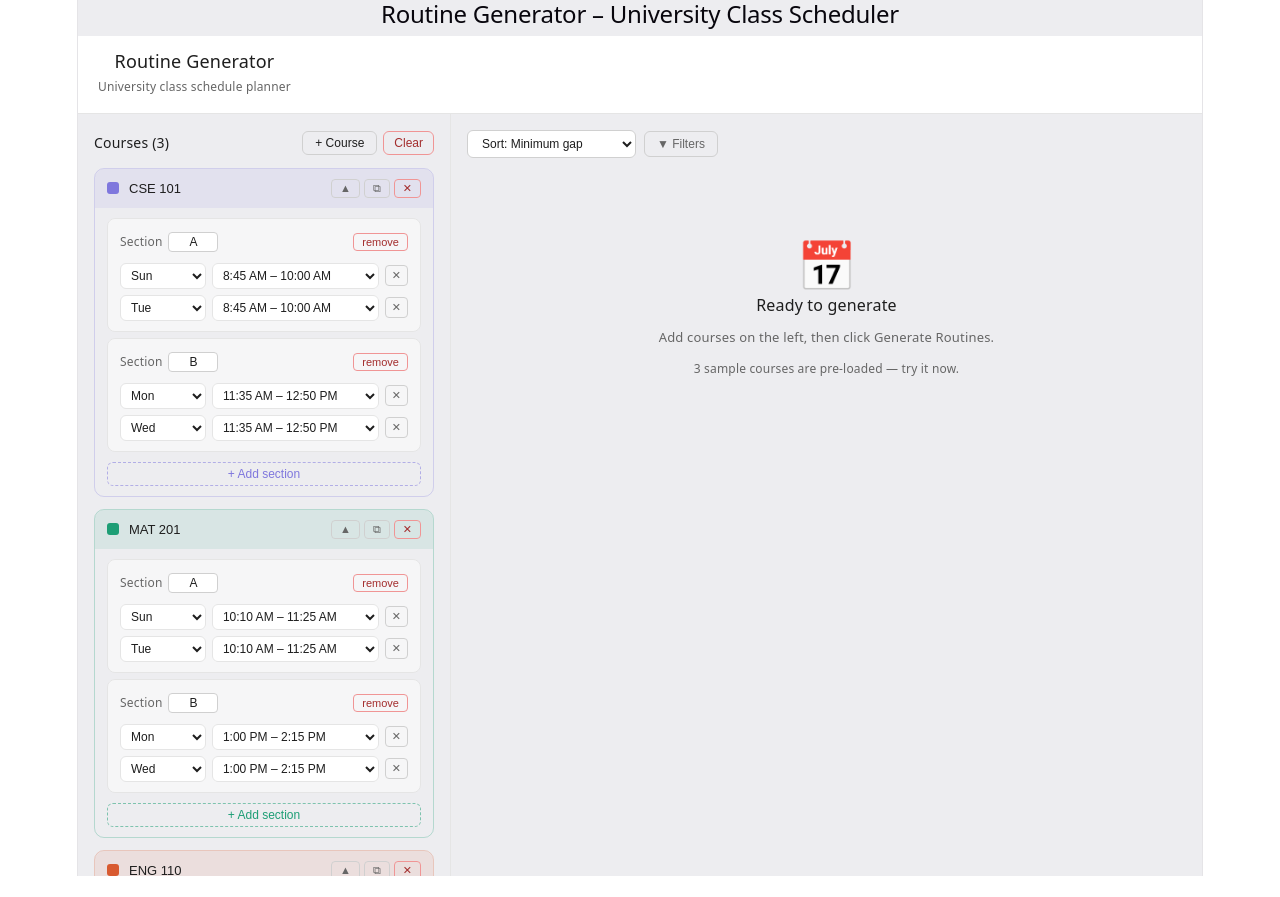
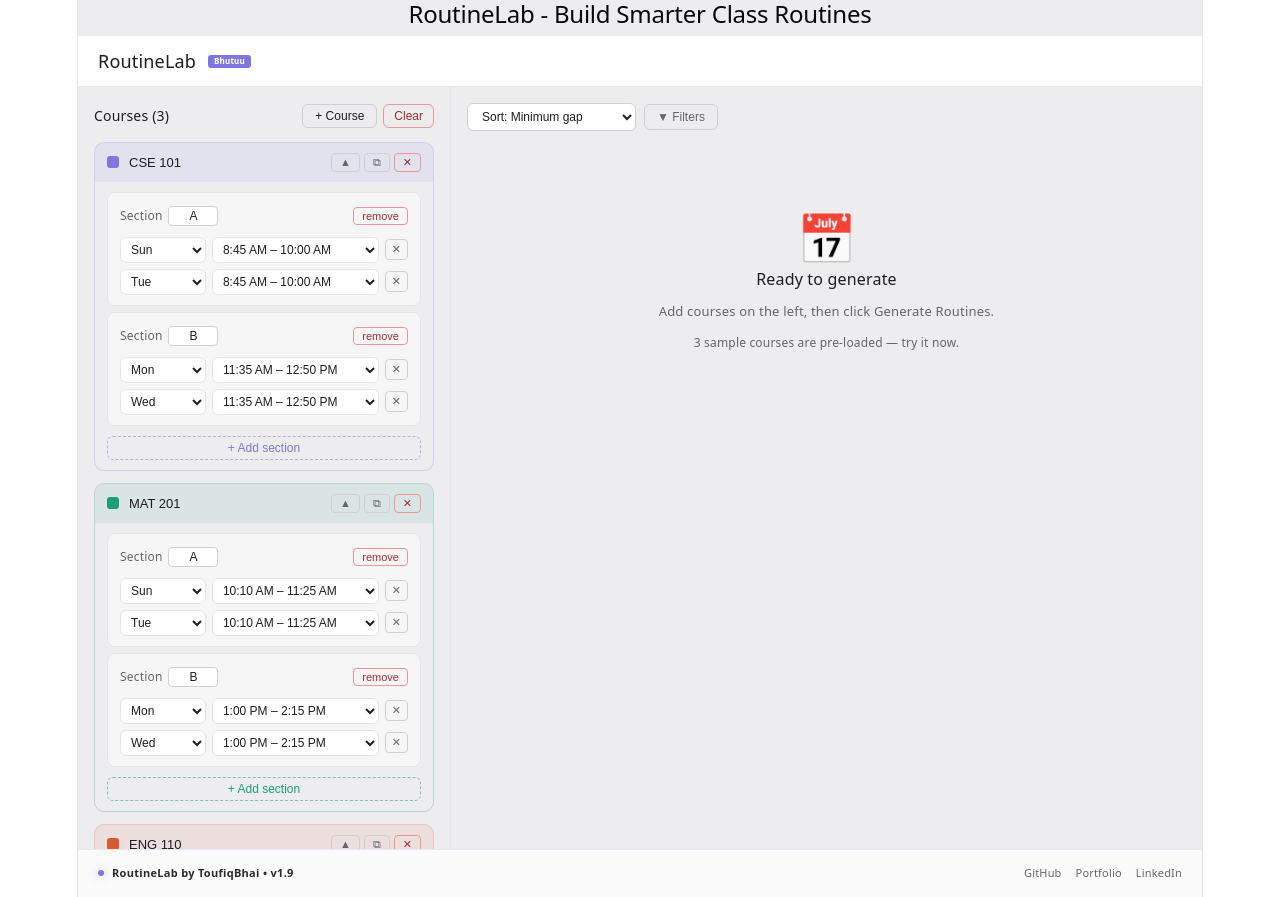
Before and after one commit to toufiq4531/University-Routine-Generator-EWU, a React (Vite) app: page / in a window 1280 px wide. Before the commit the page ends 876 px from the top, so only its background shows below. Built offline with nearby package versions, Linux system fonts and the light colour scheme.

Commit message:
update title, enhance image export

```diff
--- a/index.html
+++ b/index.html
@@ -4,7 +4,7 @@
     <meta charset="UTF-8" />
     <link rel="icon" type="image/svg+xml" href="/favicon.svg" />
     <meta name="viewport" content="width=device-width, initial-scale=1.0" />
-    <title>routine-generator</title>
+    <title>RoutineLab</title>
   </head>
   <body>
     <div id="root"></div>
--- a/package.json
+++ b/package.json
@@ -10,6 +10,7 @@
     "preview": "vite preview"
   },
   "dependencies": {
+    "html2canvas": "^1.4.1",
     "react": "^19.2.5",
     "react-dom": "^19.2.5"
   },
--- a/src/App.tsx
+++ b/src/App.tsx
@@ -1,4 +1,5 @@
 import { useState, useEffect, useRef, useMemo } from "react";
+import html2canvas from "html2canvas";
 
 // ─── CONFIG ─────────────────────────────────────────────────────────────────
 const TIME_SLOTS = [
@@ -152,60 +153,39 @@ const LS_KEY = "routine_gen_v3";
 function loadState() { try { const d = localStorage.getItem(LS_KEY); return d ? JSON.parse(d) : null; } catch { return null; } }
 function saveState(s) { try { localStorage.setItem(LS_KEY, JSON.stringify(s)); } catch { } }
 
-// ─── PNG EXPORT ──────────────────────────────────────────────────────────────
-async function downloadRoutineAsPng(routineEl, routineNum) {
-  // Build a self-contained HTML snapshot and open it, then use canvas
-  // We'll use a simpler approach: serialize the element to SVG via foreignObject
-  // Then draw on canvas
-  const { width, height } = routineEl.getBoundingClientRect();
-  const html = routineEl.outerHTML;
-  const styles = Array.from(document.styleSheets).map(ss => {
-    try { return Array.from(ss.cssRules).map(r => r.cssText).join("\n"); } catch { return ""; }
-  }).join("\n");
+// ─── EXPORT TO IMAGE ──────────────────────────────────────────────────────────
+async function downloadRoutineAsImage(element, routineNum) {
+  try {
+    const canvas = await html2canvas(element, {
+      scale: 2,
+      useCORS: true,
+      allowTaint: true,
+      backgroundColor: "#ffffff",
+      logging: false,
+    });
 
-  const svg = `<svg xmlns="http://www.w3.org/2000/svg" width="${width}" height="${height}">
-    <foreignObject width="${width}" height="${height}">
-      <div xmlns="http://www.w3.org/1999/xhtml">
-        <style>
-          body { margin:0; font-family: system-ui, sans-serif; background: #fff; color: #111; }
-          * { box-sizing: border-box; }
-          ${styles}
-        </style>
-        ${html}
-      </div>
-    </foreignObject>
-  </svg>`;
+    canvas.toBlob((blob) => {
+      if (!blob) {
+        alert("Failed to create image. Please try again.");
+        return;
+      }
 
-  const blob = new Blob([svg], { type: "image/svg+xml;charset=utf-8" });
-  const url = URL.createObjectURL(blob);
-  const img = new Image();
-  img.onload = () => {
-    const canvas = document.createElement("canvas");
-    const dpr = window.devicePixelRatio || 2;
-    canvas.width = width * dpr;
-    canvas.height = height * dpr;
-    const ctx = canvas.getContext("2d");
-    ctx.scale(dpr, dpr);
-    ctx.fillStyle = "#ffffff";
-    ctx.fillRect(0, 0, width, height);
-    ctx.drawImage(img, 0, 0, width, height);
-    URL.revokeObjectURL(url);
-    canvas.toBlob(pngBlob => {
-      const a = document.createElement("a");
-      a.href = URL.createObjectURL(pngBlob);
-      a.download = `routine-${routineNum}.png`;
-      a.click();
+      const url = URL.createObjectURL(blob);
+      const link = document.createElement("a");
+      link.href = url;
+      link.download = `routine-${routineNum}-${new Date().toISOString().split("T")[0]}.png`;
+      document.body.appendChild(link);
+      link.click();
+      document.body.removeChild(link);
+      URL.revokeObjectURL(url);
     }, "image/png");
-  };
-  img.onerror = () => {
-    // fallback: just download SVG
-    const a = document.createElement("a");
-    a.href = url;
-    a.download = `routine-${routineNum}.svg`;
-    a.click();
-  };
-  img.src = url;
+  } catch (error) {
+    console.error("Download failed:", error);
+    alert("Failed to download routine. Please ensure all content is loaded and try again.");
+  }
 }
+
+
 
 // ─── FULL WEEKLY GRID ────────────────────────────────────────────────────────
 function WeeklyGrid({ sections, courseMap, courseColors }) {
@@ -284,8 +264,13 @@ function RoutineCard({ idx, sections, score, courseMap, courseColors }) {
   const handleDownload = async () => {
     if (!cardRef.current) return;
     setDownloading(true);
-    await downloadRoutineAsPng(cardRef.current, idx + 1);
-    setTimeout(() => setDownloading(false), 1200);
+    try {
+      await downloadRoutineAsImage(cardRef.current, idx + 1);
+    } catch (error) {
+      console.error("Download error:", error);
+    } finally {
+      setDownloading(false);
+    }
   };
 
   return (
@@ -301,15 +286,48 @@ function RoutineCard({ idx, sections, score, courseMap, courseColors }) {
         <div style={{ fontWeight: 500, fontSize: 16, color: "var(--color-text-primary)" }}>
           Routine #{idx + 1}
         </div>
-        <button onClick={handleDownload} disabled={downloading} style={{
-          fontSize: 12, padding: "5px 14px", borderRadius: 7,
-          border: "0.5px solid var(--color-border-secondary)",
-          background: downloading ? "var(--color-background-secondary)" : "transparent",
-          color: downloading ? "var(--color-text-secondary)" : "var(--color-text-primary)",
-          cursor: downloading ? "not-allowed" : "pointer",
-          display: "flex", alignItems: "center", gap: 5,
-        }}>
-          {downloading ? "Saving…" : "⬇ Save as PNG"}
+        <button
+          onClick={handleDownload}
+          disabled={downloading}
+          style={{
+            fontSize: 12,
+            padding: "6px 14px",
+            borderRadius: 6,
+            border: "none",
+            background: downloading ? "#B8B0E0" : "#6B5FD0",
+            color: "#fff",
+            fontWeight: 500,
+            cursor: downloading ? "not-allowed" : "pointer",
+            display: "flex",
+            alignItems: "center",
+            gap: 6,
+            transition: "all 0.2s ease",
+            boxShadow: "0 2px 6px rgba(107, 95, 208, 0.3)",
+          }}
+          onMouseEnter={e => {
+            if (!downloading) {
+              e.currentTarget.style.background = "#5A4FBF";
+              e.currentTarget.style.boxShadow = "0 4px 12px rgba(107, 95, 208, 0.5)";
+            }
+          }}
+          onMouseLeave={e => {
+            if (!downloading) {
+              e.currentTarget.style.background = "#6B5FD0";
+              e.currentTarget.style.boxShadow = "0 2px 6px rgba(107, 95, 208, 0.3)";
+            }
+          }}
+        >
+          {downloading ? (
+            <>
+              <span style={{ display: "inline-block", animation: "spin 1s linear infinite" }}>⟳</span>
+              Saving...
+            </>
+          ) : (
+            <>
+              <span>⬇</span>
+              Download Routine
+            </>
+          )}
         </button>
       </div>
 
@@ -557,13 +575,22 @@ export default function App() {
 
   return (
     <div style={{ fontFamily: "var(--font-sans)", minHeight: "100vh", background: "var(--color-background-tertiary)", color: "var(--color-text-primary)" }}>
-      <h2 className="sr-only">Routine Generator – University Class Scheduler</h2>
+      <style>{`
+        @keyframes spin {
+          from { transform: rotate(0deg); }
+          to { transform: rotate(360deg); }
+        }
+      `}</style>
+      <h2 className="sr-only">RoutineLab - Build Smarter Class Routines</h2>
 
       {/* Header */}
       <div style={{ background: "var(--color-background-primary)", borderBottom: "0.5px solid var(--color-border-tertiary)", padding: "12px 20px", display: "flex", alignItems: "center", justifyContent: "space-between", flexWrap: "wrap", gap: 8 }}>
-        <div>
-          <div style={{ fontSize: 18, fontWeight: 500 }}>Routine Generator</div>
-          <div style={{ fontSize: 12, color: "var(--color-text-secondary)" }}>University class schedule planner</div>
+        <div style={{ display: "flex", alignItems: "center", gap: 12 }}>
+          <div>
+            <div style={{ fontSize: 18, fontWeight: 500 }}>RoutineLab</div>
+
+          </div>
+          <div style={{ background: "#7F77DD", color: "#fff", fontSize: 8, fontWeight: 600, padding: "2px 6px", borderRadius: 3, whiteSpace: "nowrap", lineHeight: 1.1 }}>Bhutuu</div>
         </div>
       </div>
 
@@ -585,7 +612,21 @@ export default function App() {
           ))}
           {error && <div style={{ color: "#A32D2D", fontSize: 12, background: "#FCEBEB", borderRadius: 6, padding: "8px 12px", marginBottom: 10, border: "1px solid #F7C1C1" }}>{error}</div>}
           <button onClick={handleGenerate} disabled={generating}
-            style={{ width: "100%", padding: 10, borderRadius: 8, border: "none", background: generating ? "#AFA9EC" : "#7F77DD", color: "#fff", fontWeight: 500, fontSize: 14, cursor: generating ? "not-allowed" : "pointer", marginTop: 4 }}>
+            style={{ width: "100%", padding: 10, borderRadius: 8, border: "none", background: generating ? "#9B92D9" : "#6B5FD0", color: "#fff", fontWeight: 600, fontSize: 14, cursor: generating ? "not-allowed" : "pointer", marginTop: 4, boxShadow: generating ? "0 2px 4px rgba(0,0,0,0.1)" : "0 4px 12px rgba(107, 95, 208, 0.4)", transition: "all 0.2s ease", letterSpacing: "0.3px" }}
+            onMouseEnter={e => {
+              if (!generating) {
+                e.currentTarget.style.background = "#5A4FBF";
+                e.currentTarget.style.boxShadow = "0 6px 20px rgba(107, 95, 208, 0.6)";
+                e.currentTarget.style.transform = "translateY(-2px)";
+              }
+            }}
+            onMouseLeave={e => {
+              if (!generating) {
+                e.currentTarget.style.background = "#6B5FD0";
+                e.currentTarget.style.boxShadow = "0 4px 12px rgba(107, 95, 208, 0.4)";
+                e.currentTarget.style.transform = "translateY(0)";
+              }
+            }}>
             {generating ? "Generating…" : "Generate Routines"}
           </button>
         </div>
@@ -655,6 +696,101 @@ export default function App() {
           ))}
         </div>
       </div>
+
+      {/* Footer */}
+      <div
+        style={{
+          borderTop: "1px solid rgba(127,119,221,0.15)",
+          background: "rgba(255,255,255,0.75)",
+          backdropFilter: "blur(10px)",
+          padding: "10px 20px",
+          marginTop: "auto"
+        }}
+      >
+        <div
+          style={{
+            maxWidth: 1200,
+            margin: "0 auto",
+            display: "flex",
+            justifyContent: "space-between",
+            alignItems: "center",
+            gap: 12
+          }}
+        >
+          <div
+            style={{
+              display: "flex",
+              alignItems: "center",
+              gap: 8,
+              fontSize: 11,
+              fontWeight: 600,
+              color: "#2A2A2A",
+              letterSpacing: "0.3px"
+            }}
+          >
+            <div
+              style={{
+                width: 6,
+                height: 6,
+                borderRadius: "50%",
+                background: "#7F77DD",
+                boxShadow: "0 0 10px rgba(127,119,221,0.5)"
+              }}
+            />
+            RoutineLab by ToufiqBhai • v1.9
+          </div>
+
+          <div
+            style={{
+              display: "flex",
+              alignItems: "center",
+              gap: 14
+            }}
+          >
+            {[
+              {
+                label: "GitHub",
+                href: "https://github.com/toufiq4531"
+              },
+              {
+                label: "Portfolio",
+                href: "https://toufiq4531.github.io/MyPortfolio/"
+              },
+              {
+                label: "LinkedIn",
+                href: "https://www.linkedin.com/in/islam-mohammad-tofiqul/"
+              }
+            ].map(link => (
+              <a
+                key={link.label}
+                href={link.href}
+                target="_blank"
+                rel="noopener noreferrer"
+                style={{
+                  fontSize: 11,
+                  color: "#666",
+                  textDecoration: "none",
+                  fontWeight: 500,
+                  transition: "all 0.2s ease",
+                  position: "relative"
+                }}
+                onMouseEnter={e => {
+                  e.currentTarget.style.color = "#7F77DD";
+                  e.currentTarget.style.transform = "translateY(-1px)";
+                }}
+                onMouseLeave={e => {
+                  e.currentTarget.style.color = "#666";
+                  e.currentTarget.style.transform = "translateY(0)";
+                }}
+              >
+                {link.label}
+              </a>
+            ))}
+          </div>
+        </div>
+      </div>
     </div>
+
+
   );
 }
```
Also changed, not shown: 1 other file (tests, documents, lock files or other folders).
